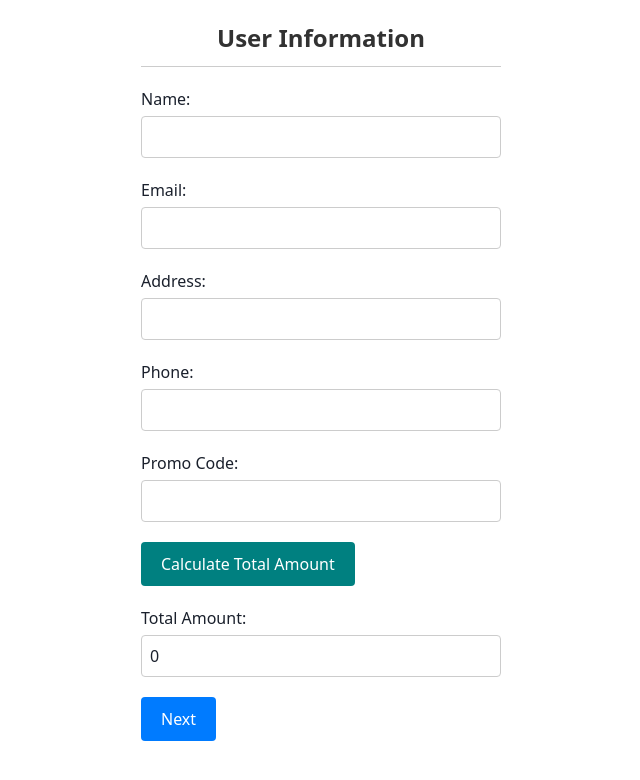
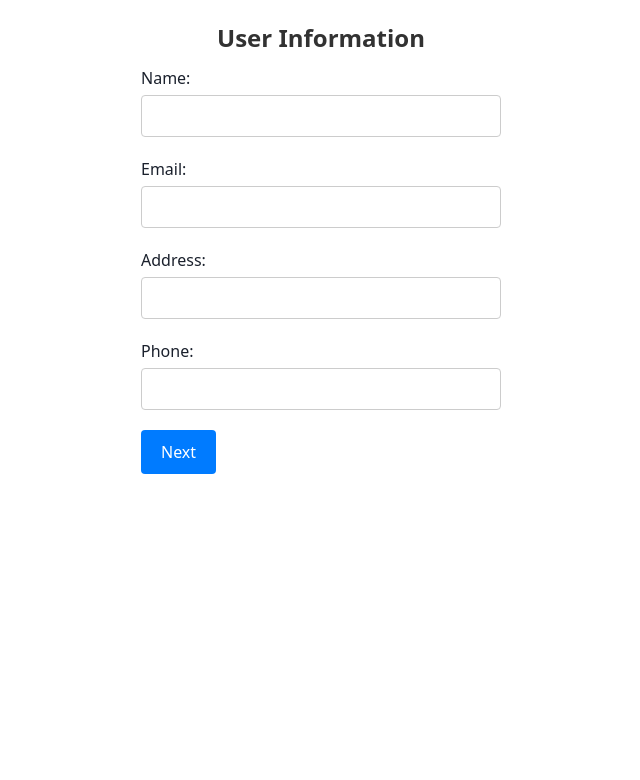
Before and after one commit to Abidkhan263187/Project-Furnitore-store, a React (Create React App) app in the folder furniture_store/: page /userinfo in a window 1280 px wide. Both pictures are taken after a click on the button "Checkout". Shown: the top 780 px of the page, without its empty margins (319-959 px from the left). Built offline with nearby package versions, Linux system fonts and the light colour scheme.

Commit message:
payment page add

```diff
--- a/furniture_store/src/componenets/cart/UserInfo.jsx
+++ b/furniture_store/src/componenets/cart/UserInfo.jsx
@@ -1,7 +1,152 @@
+
+
+// import React, { useState } from 'react';
+// import "./UserInfo.css"
+// import PaymentPage from './PaymentPage';
+
+// const UserInfo = () => {
+//   const [userInfo, setUserInfo] = useState({
+//     name: '',
+//     email: '',
+//     address: '',
+//     phone: '',
+//   });
+
+//   const [promoCode, setPromoCode] = useState('');
+//   const [totalAmount, setTotalAmount] = useState(0);
+//   const [showPaymentPage, setShowPaymentPage] = useState(false);
+
+//   const handleInputChange = (event) => {
+//     const { name, value } = event.target;
+//     setUserInfo((prevState) => ({
+//       ...prevState,
+//       [name]: value,
+//     }));
+//   };
+
+//   const handlePromoCodeChange = (event) => {
+//     setPromoCode(event.target.value);
+//   };
+
+//   const handleNextClick = () => {
+//     // Perform next button action here
+
+//     setShowPaymentPage(true);
+//   };
+
+
+
+//   // Calculate total amount based on promo code
+//   const calculateTotalAmount = () => {
+//     // Logic to calculate total amount based on promo code
+//     // and update the state using setTotalAmount()
+//   };
+
+//   return (
+//     <div className="container">
+//       <h2 className="heading">User Information</h2>
+//       <hr className="divider" />
+//       {showPaymentPage ? (
+//         <PaymentPage userInfo={userInfo} totalAmount={totalAmount} />
+//       ) :(<form>
+//         <div className="form-group">
+//           <label htmlFor="name">Name:</label>
+//           <input
+//             type="text"
+//             id="name"
+//             name="name"
+//             value={userInfo.name}
+//             onChange={handleInputChange}
+//             required
+//           />
+//         </div>
+//         <div className="form-group">
+//           <label htmlFor="email">Email:</label>
+//           <input
+//             type="email"
+//             id="email"
+//             name="email"
+//             value={userInfo.email}
+//             onChange={handleInputChange}
+//             required
+//           />
+//         </div>
+//         <div className="form-group">
+//           <label htmlFor="address">Address:</label>
+//           <input
+//             type="text"
+//             id="address"
+//             name="address"
+//             value={userInfo.address}
+//             onChange={handleInputChange}
+//             required
+//           />
+//         </div>
+//         <div className="form-group">
+//           <label htmlFor="phone">Phone:</label>
+//           <input
+//             type="text"
+//             id="phone"
+//             name="phone"
+//             value={userInfo.phone}
+//             onChange={handleInputChange}
+//             required
+//           />
+//         </div>
+//         {/* <div className="form-group">
+//           <label htmlFor="promoCode">Promo Code:</label>
+//           <input
+//             type="text"
+//             id="promoCode"
+//             name="promoCode"
+//             value={promoCode}
+//             onChange={handlePromoCodeChange}
+//           />
+//         </div>
+//         <div className="form-group">
+//           <button
+//             className="btn-calculate"
+//             type="button"
+//             onClick={calculateTotalAmount}
+//           >
+//             Calculate Total Amount
+//           </button>
+//         </div>
+//         <div className="form-group">
+//           <label htmlFor="totalAmount">Total Amount:</label>
+//           <input
+//             type="text"
+//             id="totalAmount"
+//             name="totalAmount"
+//             value={totalAmount}
+//             readOnly
+//           />
+//         </div> */}
+//         <div className="form-group">
+//           <button className="btn-next" type="button" onClick={handleNextClick}>
+//             Next
+//           </button>
+//         </div>
+//       </form>)}
+
+//     </div>
+//   );
+// };
+
+// export default UserInfo;
+
+
+
+
+
+
+
 
 
 import React, { useState } from 'react';
 import "./UserInfo.css"
+import PaymentPage from './PaymentPage';
+
 const UserInfo = () => {
   const [userInfo, setUserInfo] = useState({
     name: '',
@@ -10,8 +155,7 @@ const UserInfo = () => {
     phone: '',
   });
 
-  const [promoCode, setPromoCode] = useState('');
-  const [totalAmount, setTotalAmount] = useState(0);
+  const [showPaymentPage, setShowPaymentPage] = useState(false);
 
   const handleInputChange = (event) => {
     const { name, value } = event.target;
@@ -21,25 +165,19 @@ const UserInfo = () => {
     }));
   };
 
-  const handlePromoCodeChange = (event) => {
-    setPromoCode(event.target.value);
-  };
-
   const handleNextClick = () => {
-    // Perform next button action here
-  };
-
-  // Calculate total amount based on promo code
-  const calculateTotalAmount = () => {
-    // Logic to calculate total amount based on promo code
-    // and update the state using setTotalAmount()
+    setShowPaymentPage(true);
   };
 
   return (
     <div className="container">
+
+
+      {showPaymentPage ? (
+        <PaymentPage userInfo={userInfo} />
+      ) : (
+        <form>
           <h2 className="heading">User Information</h2>
-      <hr className="divider" />
-      <form>
           <div className="form-group">
             <label htmlFor="name">Name:</label>
             <input
@@ -85,40 +223,12 @@ const UserInfo = () => {
             />
           </div>
           <div className="form-group">
-          <label htmlFor="promoCode">Promo Code:</label>
-          <input
-            type="text"
-            id="promoCode"
-            name="promoCode"
-            value={promoCode}
-            onChange={handlePromoCodeChange}
-          />
-        </div>
-        <div className="form-group">
-          <button
-            className="btn-calculate"
-            type="button"
-            onClick={calculateTotalAmount}
-          >
-            Calculate Total Amount
-          </button>
-        </div>
-        <div className="form-group">
-          <label htmlFor="totalAmount">Total Amount:</label>
-          <input
-            type="text"
-            id="totalAmount"
-            name="totalAmount"
-            value={totalAmount}
-            readOnly
-          />
-        </div>
-        <div className="form-group">
             <button className="btn-next" type="button" onClick={handleNextClick}>
               Next
             </button>
           </div>
         </form>
+      )}
     </div>
   );
 };
```
Lines whose indentation alone changed are shown as unchanged.
